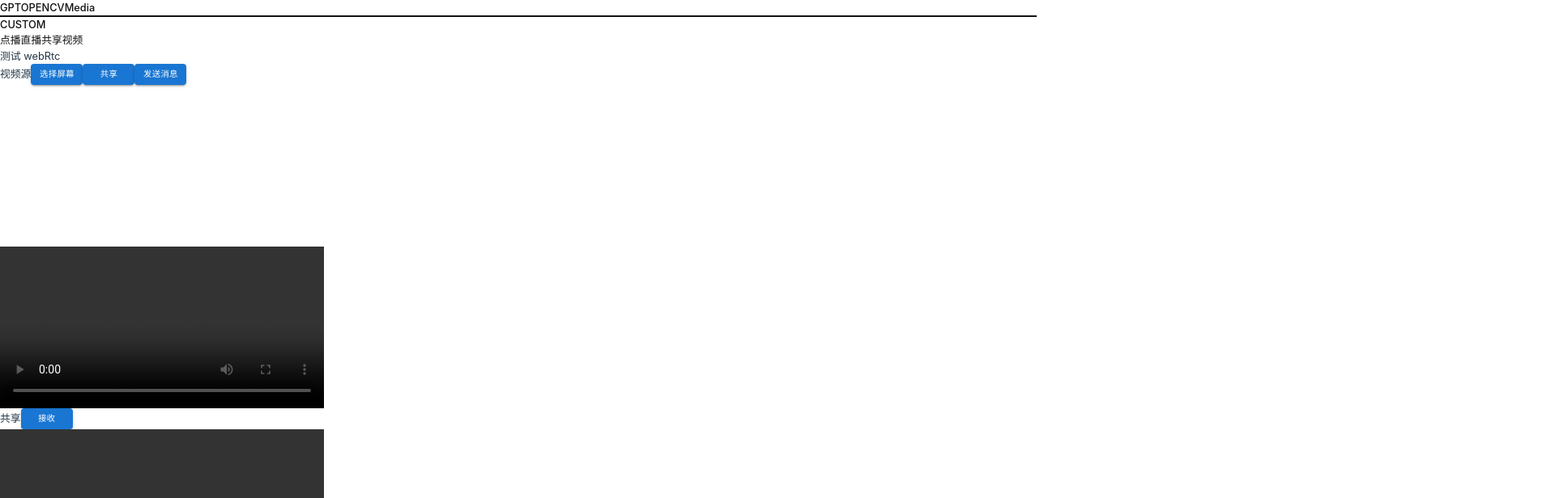
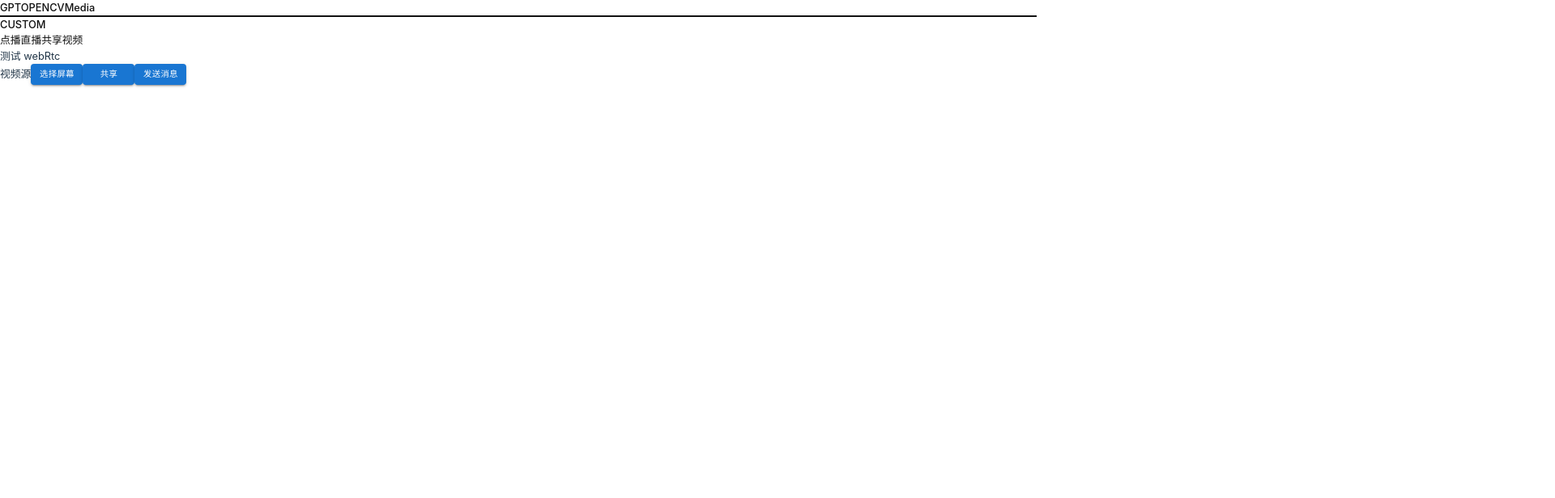
Before and after one commit to tututuf/vite-react-tailwind-template-, a React (Vite) app: page /main/media/video_call in a window 1280 px wide. Shown: the top 616 px of the page at 81% size, 1920 px wide, since content can reach past the window. Built offline with nearby package versions, Linux system fonts and the light colour scheme.

Commit message:
feat: 更新

```diff
--- a/src/components/ShareVdo/index.tsx
+++ b/src/components/ShareVdo/index.tsx
@@ -18,10 +18,12 @@ export function ShareVdo() {
   const vdoCanvasRef = createRef<HTMLCanvasElement>();
   const webRtcStore = useAppSelector((state) => state.webRtc);
   const dispatch = useAppDispatch();
+  let canvasStream: MediaStream;
   let originVdoCtx: CanvasRenderingContext2D | null;
   let video: HTMLVideoElement;
-  const width = 400,
-    height = 200;
+  const width = 2560,
+    height = 1440;
+
   /**
    * 选择即将共享的屏幕
    */
@@ -32,9 +34,10 @@ export function ShareVdo() {
         video: true
       });
       video.srcObject = screenStream;
-      screenStream.getTracks().forEach((track) => {
-        webRtcStore.localConnection.addTrack(track, screenStream);
-      });
+
+      // screenStream.getTracks().forEach((track) => {
+      //   webRtcStore.localConnection.addTrack(track, screenStream);
+      // });
     } catch (err) {
       console.error(err);
     }
@@ -42,16 +45,22 @@ export function ShareVdo() {
 
   const createVideo = (): HTMLVideoElement => {
     const video = document.createElement('video');
-    video.height = 200;
-    video.width = 400;
+    video.height = height;
+    video.width = width;
     video.controls = true;
     video.autoplay = true;
+    video.style.height = '200px';
+    video.style.width = '400px';
     video.addEventListener('play', timerCallback);
     return video;
   };
 
   const showCanvas = () => {
     if (!vdoCanvasRef.current) return;
+    canvasStream = vdoCanvasRef.current.captureStream();
+    canvasStream.getTracks().forEach((track) => {
+      webRtcStore.localConnection.addTrack(track, canvasStream);
+    });
     originVdoCtx = vdoCanvasRef.current.getContext('2d');
     video = createVideo();
     senderVdoBox.current?.append(video);
@@ -117,7 +126,7 @@ export function ShareVdo() {
         ref={vdoCanvasRef}
         height={height}
         width={width}
-        className="mb-2 bg-stone-900"
+        className="mb-2 w-[400px] h-[200px] bg-stone-900"
       ></canvas>
       {/* <video height={height} width={width} controls autoPlay></video> */}
     </div>
--- a/src/pages/MediaPage/VideoCall/index.tsx
+++ b/src/pages/MediaPage/VideoCall/index.tsx
@@ -4,7 +4,7 @@ import { ReciveVdo } from '@/components/ReciveVdo';
 // 视频通话
 export default function VideoCall() {
   return (
-    <div>
+    <div className="overflow-auto h-full">
       <span>测试 webRtc</span>
       <div className="mt-3">
         <ShareVdo></ShareVdo>
```
Also changed, not shown: src/doubleGridsLayout/leftSide.tsx (+6 -3 lines), src/layout/types/index.ts (+5 -5 lines).
